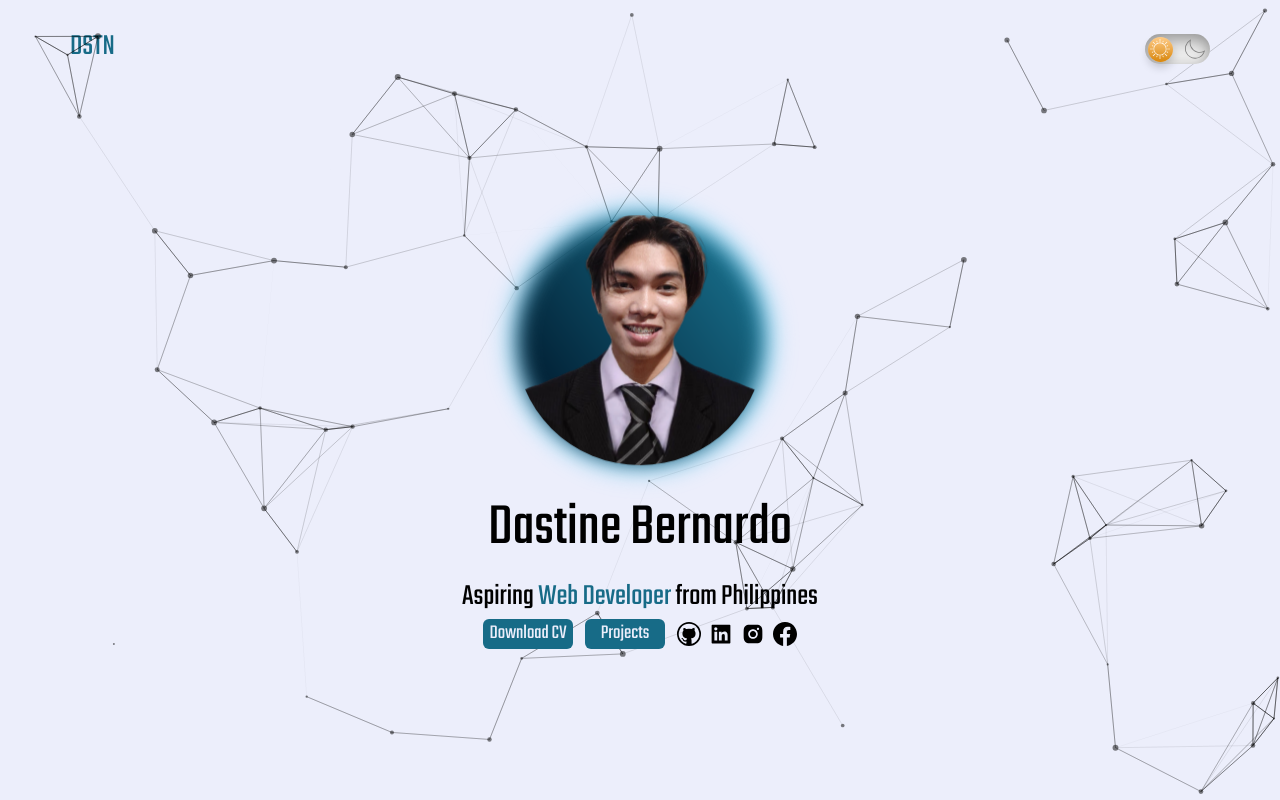
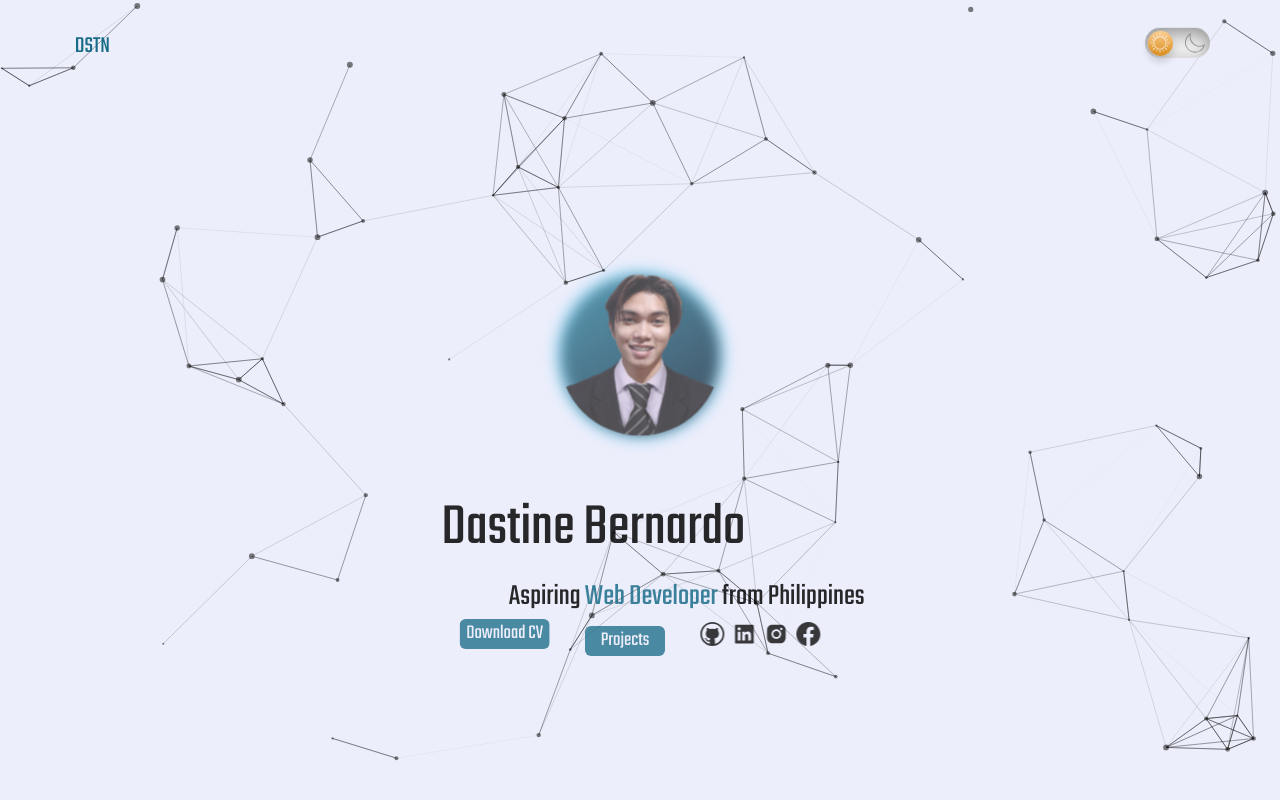
Before and after one commit to Tine0814/my-portfolio, a React (Vite) app: page / in a window 1280 px wide. Shown: the top 800 px of the page. Built offline with nearby package versions, Linux system fonts and the light colour scheme.

Commit message:
update resume

```diff
--- a/src/App.jsx
+++ b/src/App.jsx
@@ -15,15 +15,15 @@
 const App = () => {
   const [loading, setLoading] = useState(false);
 
-  // useEffect(() => {
-  //   setLoading(true);
+  useEffect(() => {
+    setLoading(true);
 
-  //   const delay = setTimeout(() => {
-  //     setLoading(false);
-  //   }, 5000);
+    const delay = setTimeout(() => {
+      setLoading(false);
+    }, 5000);
 
-  //   return () => clearTimeout(delay);
-  // }, []);
+    return () => clearTimeout(delay);
+  }, []);
   return (
     <BrowserRouter>
       <Particle />
```
Also changed, not shown: 1 other file (tests, documents, lock files or other folders).
